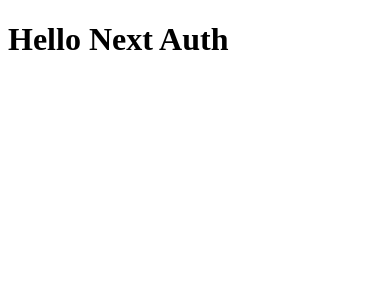
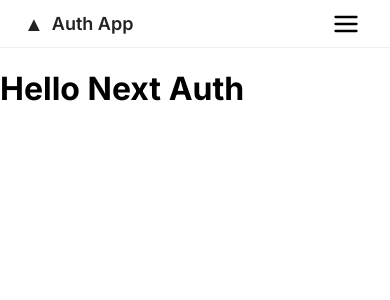
Before and after one commit to Pythonidaer/next-auth-practice, a Next.js app: page / in a window 390 px wide. Shown: the top 300 px of the page. Built offline with nearby package versions, Linux system fonts and the light colour scheme.

Commit message:
stitch.withgoogle sleek design, react-icons and responsive menu

```diff
--- a/src/app/globals.css
+++ b/src/app/globals.css
@@ -0,0 +1,9 @@
+html, body {
+  box-sizing: border-box;
+  overflow-x: hidden;
+  margin: 0;
+  padding: 0;
+}
+*, *::before, *::after {
+  box-sizing: inherit;
+}
--- a/src/app/layout.js
+++ b/src/app/layout.js
@@ -1,4 +1,10 @@
 import "./globals.css";
+import Navbar from "../components/Navbar";
+
+import { Inter } from 'next/font/google'
+
+const inter = Inter({ subsets: ['latin'] })
+
 
 export const metadata = {
   title: "Hello Next Auth",
@@ -8,7 +14,8 @@ export const metadata = {
 export default function RootLayout({ children }) {
   return (
     <html lang="en">
-      <body>
+      <body className={inter.className}>
+        <Navbar />
         {children}
       </body>
     </html>
--- /dev/null
+++ b/src/components/Navbar.js
@@ -0,0 +1,63 @@
+'use client'
+import React, { useState } from "react";
+import { FiMenu, FiX } from "react-icons/fi";
+import styles from "./Navbar.module.css";
+
+const navItems = [
+  { label: "Sign Up", href: "#" },
+  { label: "Create User", href: "#" },
+  { label: "Log Out", href: "#" },
+  { label: "Log In", href: "#" },
+  { label: "Auth Test", href: "#" },
+  { label: "Authorization Test", href: "#" },
+];
+
+export default function Navbar() {
+  const [sidebarOpen, setSidebarOpen] = useState(false);
+
+  return (
+    <nav className={styles.navbar}>
+      <a href="/" className={styles.logoSection}>
+        {/* Placeholder logo icon */}
+        <span className={styles.logoIcon}>▲</span>
+        <span className={styles.logoText}>Auth App</span>
+      </a>
+      <ul className={styles.navItems}>
+        {navItems.map((item) => (
+          <li key={item.label}>
+            <a href={item.href}>{item.label}</a>
+          </li>
+        ))}
+      </ul>
+      <button
+        className={styles.hamburger}
+        aria-label="Open menu"
+        onClick={() => setSidebarOpen(true)}
+      >
+        {/* Placeholder for hamburger icon */}
+        <span className={styles.hamburgerIcon}><FiMenu /></span>
+      </button>
+      {sidebarOpen && (
+        <div className={styles.sidebarOverlay}>
+          <aside className={styles.sidebar}>
+            <button
+              className={styles.closeButton}
+              aria-label="Close menu"
+              onClick={() => setSidebarOpen(false)}
+            >
+              {/* Placeholder for close icon */}
+              <span className={styles.closeIcon}><FiX /></span>
+            </button>
+            <ul className={styles.sidebarNavItems}>
+              {navItems.map((item) => (
+                <li key={item.label}>
+                  <a href={item.href} onClick={() => setSidebarOpen(false)}>{item.label}</a>
+                </li>
+              ))}
+            </ul>
+          </aside>
+        </div>
+      )}
+    </nav>
+  );
+}
--- /dev/null
+++ b/src/components/Navbar.module.css
@@ -0,0 +1,137 @@
+.navbar {
+  width: 100%;
+  height: 48px;
+  display: flex;
+  align-items: center;
+  justify-content: space-between;
+  padding: 0 24px;
+  background: #fff;
+  border-bottom: 1px solid #f0f0f0;
+  position: relative;
+  z-index: 10;
+}
+
+.logoSection {
+  display: flex;
+  align-items: center;
+  gap: 8px;
+  text-decoration: none;
+}
+
+.logoIcon {
+  font-size: 20px;
+  color: #222;
+}
+
+.logoText {
+  font-weight: 600;
+  font-size: 18px;
+  color: #222;
+}
+
+.navItems {
+  display: flex;
+  align-items: center;
+  gap: 24px;
+  list-style: none;
+  margin: 0;
+  padding: 0;
+}
+
+.navItems li a {
+  color: #222;
+  text-decoration: none;
+  font-weight: 400;
+  font-size: 15px;
+  transition: color 0.15s;
+}
+
+.navItems li a:hover {
+  color: #0070f3;
+}
+
+.hamburger {
+  display: none;
+  background: none;
+  border: none;
+  font-size: 28px;
+  cursor: pointer;
+}
+
+@media (max-width: 900px) {
+  .navItems {
+    display: none;
+  }
+  .hamburger {
+    display: block;
+  }
+
+  .hamburger span {
+    display: flex;
+  }
+}
+
+.sidebarOverlay {
+  position: fixed;
+  top: 0;
+  left: 0;
+  width: 100vw;
+  height: 100vh;
+  background: rgba(0,0,0,0.15);
+  z-index: 100;
+  display: flex;
+  justify-content: flex-end;
+}
+
+.sidebar {
+  width: 100vw;
+  height: 100vh;
+  background: #fff;
+  box-shadow: -2px 0 12px rgba(0,0,0,0.07);
+  display: flex;
+  align-items: flex-end;
+  flex-direction: column;
+  padding: 32px 24px 24px 24px;
+  position: relative;
+  animation: slideIn 0.3s cubic-bezier(0.4,0,0.2,1);
+}
+
+@keyframes slideIn {
+  from { transform: translateX(100%); }
+  to { transform: translateX(0); }
+}
+
+.closeButton {
+  position: absolute;
+  top: 24px;
+  right: 24px;
+  background: none;
+  border: none;
+  font-size: 28px;
+  cursor: pointer;
+}
+
+.closeIcon {
+  font-size: 28px;
+  color: #222;
+}
+
+.sidebarNavItems {
+  list-style: none;
+  margin: 64px 0 0 0;
+  padding: 0;
+  display: flex;
+  flex-direction: column;
+  gap: 28px;
+}
+
+.sidebarNavItems li a {
+  color: #222;
+  text-decoration: none;
+  font-size: 18px;
+  font-weight: 500;
+}
+
+.sidebarNavItems li a:hover {
+  color: #0070f3;
+}
```
Also changed, not shown: package.json (+4 -3 lines), 1 other file (tests, documents, lock files or other folders).
